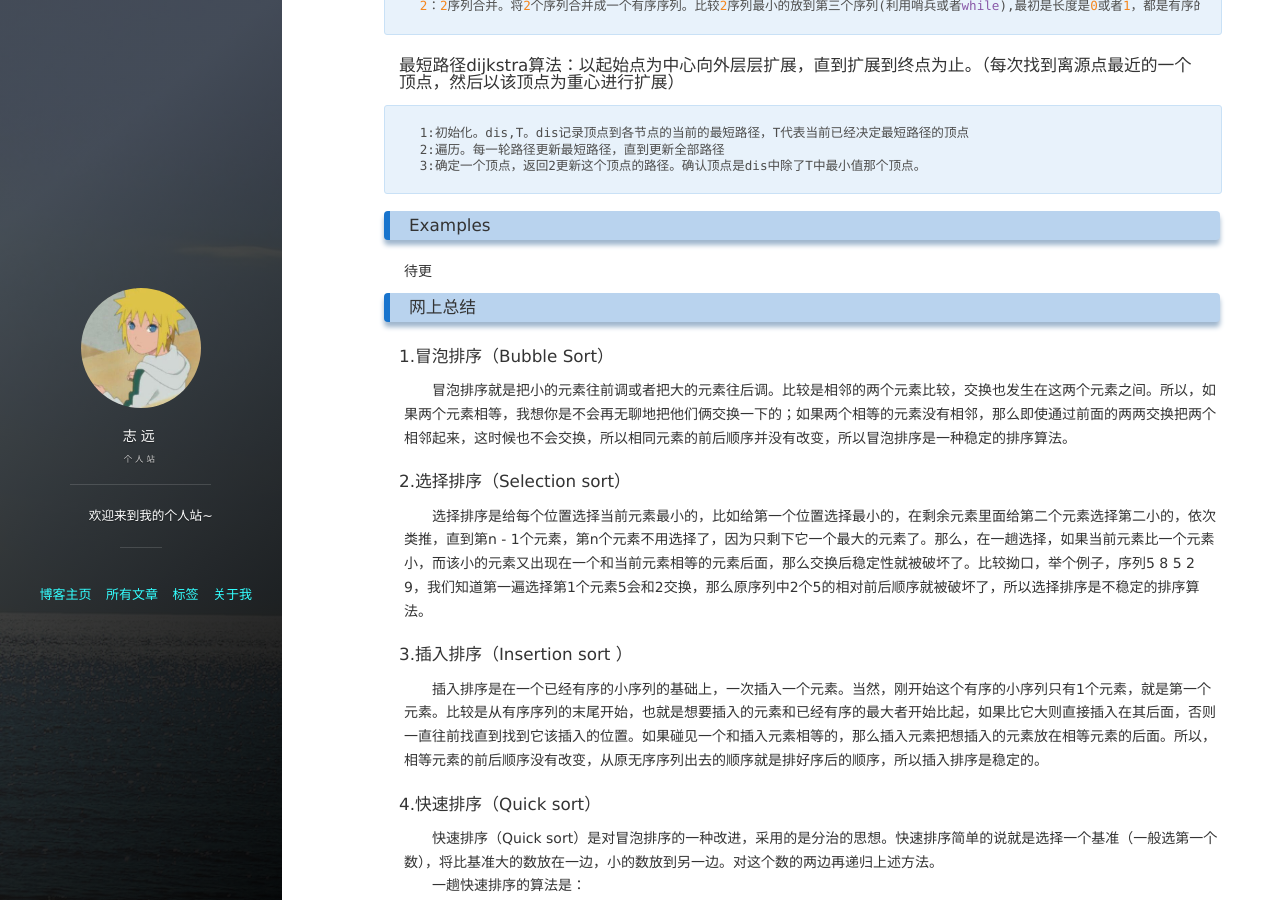
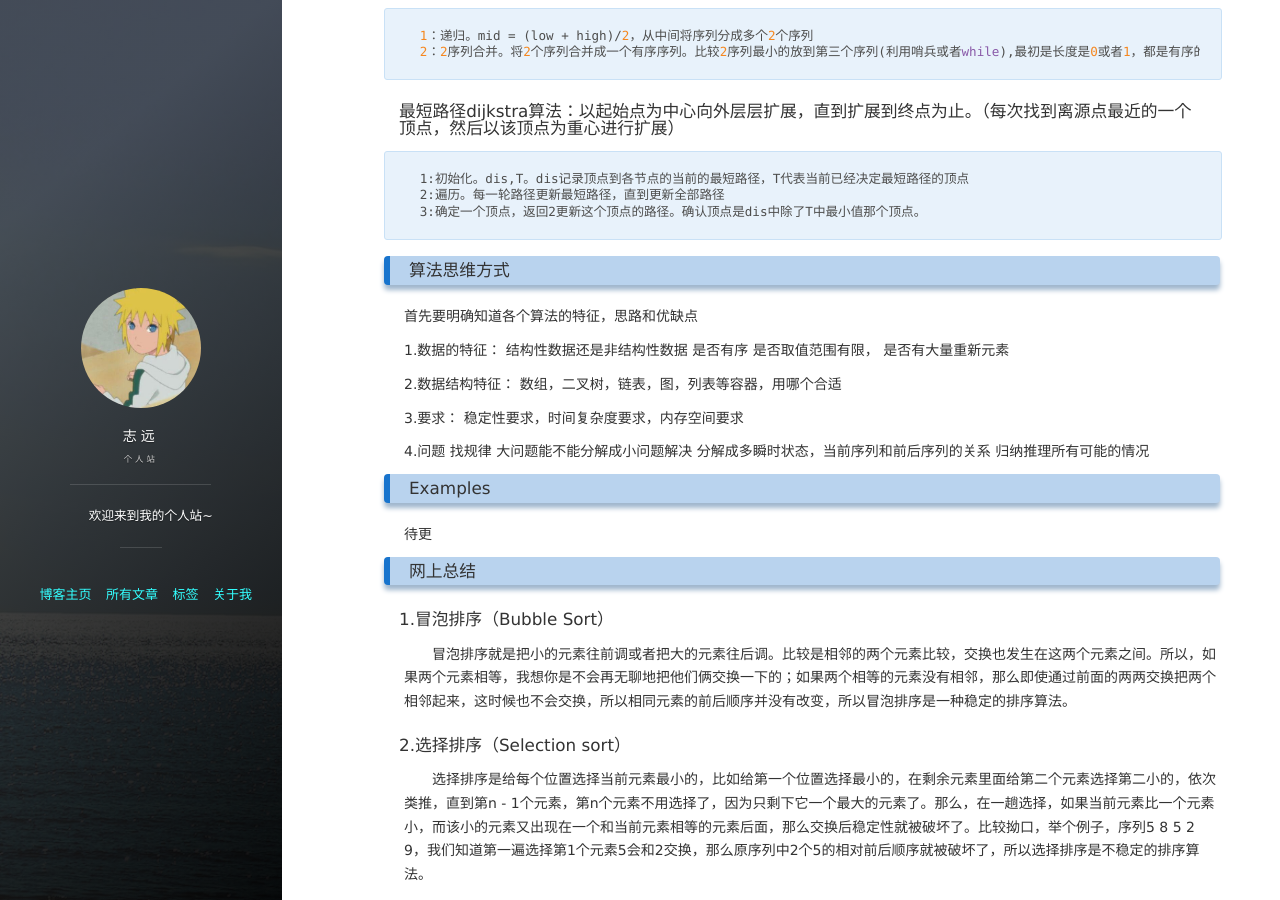
Before and after one commit to blueskyxzy/blueskyxzy.github.io, a Jekyll site: the page built from _posts/2019-11-20-algorithms.md, in a window 1280 px wide and 900 px high, scrolled down 5687 px. Built offline with Jekyll 4.4.1, drawn with Linux system fonts in a browser that asks for light colours; nearby versions of some CDN libraries; comment, search, counter and statistics services are not loaded.

Commit message:
算法总结

```diff
--- a/_posts/2019-11-20-algorithms.md
+++ b/_posts/2019-11-20-algorithms.md
@@ -20,6 +20,8 @@ tags: 总结
 
      稳定性算法:   基数排序 , 直接插入排序 , 冒泡排序, 归并排序
      不稳定性算法:  桶排序,    二分插入排序,希尔排序, 快速排序,   简单选择排序,堆排序
+
+#### 链表：
 
 #### 树：
      二叉树：
@@ -254,6 +256,28 @@ tags: 总结
      2:遍历。每一轮路径更新最短路径，直到更新全部路径
      3:确定一个顶点，返回2更新这个顶点的路径。确认顶点是dis中除了T中最小值那个顶点。
 
+### 算法思维方式
+   首先要明确知道各个算法的特征，思路和优缺点
+
+   1.数据的特征：
+   结构性数据还是非结构性数据
+   是否有序
+   是否取值范围有限，
+   是否有大量重新元素
+
+   2.数据结构特征：
+   数组，二叉树，链表，图，列表等容器，用哪个合适
+
+   3.要求：
+   稳定性要求，时间复杂度要求，内存空间要求
+
+   4.问题
+   找规律
+   大问题能不能分解成小问题解决
+   分解成多瞬时状态，当前序列和前后序列的关系
+   归纳推理所有可能的情况
+
+
 ### Examples
    待更
 
```
